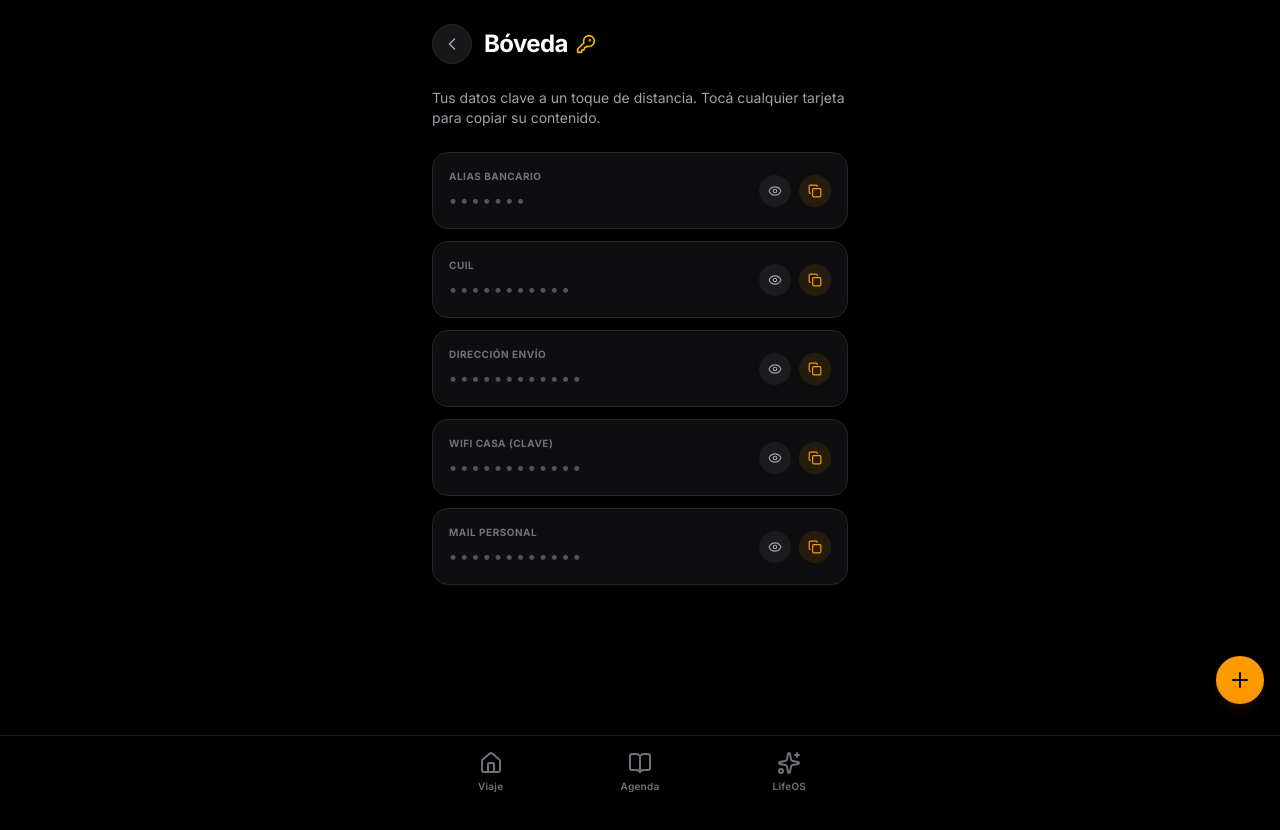
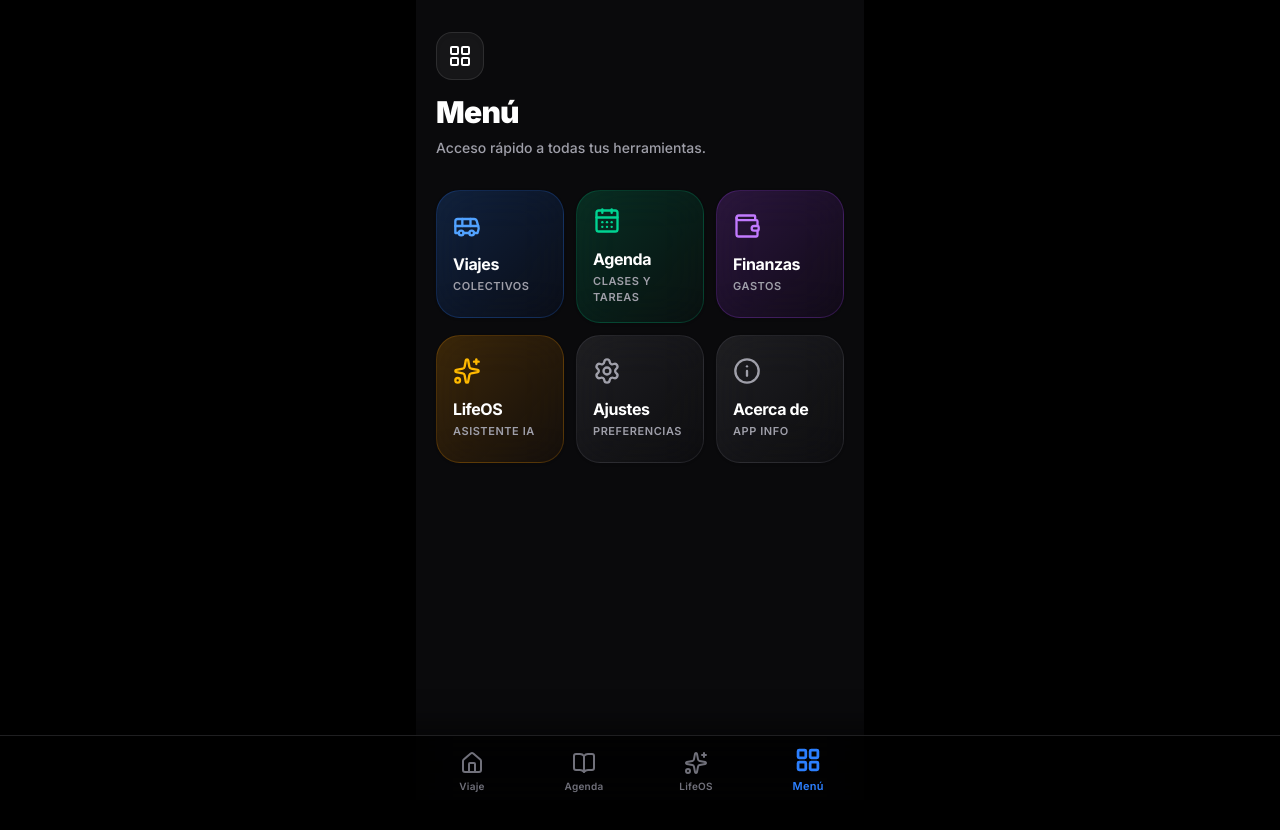
Before and after one commit to aalvaroespinoza/AppHorarios, a Next.js app: page /boveda in a window 1280 px wide. Shown: the top 830 px of the page. Built offline with nearby package versions, Linux system fonts and the light colour scheme.

Commit message:
feat(ui): limpiar agenda, crear Hub interactivo en bóveda y configurar Vercel Cron

```diff
--- a/src/app/boveda/page.tsx
+++ b/src/app/boveda/page.tsx
@@ -1,218 +1,104 @@
 "use client";
 
-import { useState, useEffect } from 'react';
-import { motion, AnimatePresence } from 'framer-motion';
-import { ChevronLeft, KeyRound, Eye, EyeOff, Copy, Plus, X } from 'lucide-react';
+import { motion } from 'framer-motion';
+import {
+  Bus, Wallet, CalendarDays, Sparkles,
+  Settings, Info, LayoutGrid
+} from 'lucide-react';
 import Link from 'next/link';
 
-interface DatoBoveda {
-  id: string;
-  titulo: string;
-  valor: string;
-}
-
-const DATOS_DEFAULT: DatoBoveda[] = [
-  { id: '1', titulo: 'Alias Bancario', valor: 'newdata' },
-  { id: '2', titulo: 'CUIL', valor: '20472531388' },
-  { id: '3', titulo: 'Dirección Envío', valor: 'San Luis 831, Despeñaderos' },
-  { id: '4', titulo: 'WiFi Casa (Clave)', valor: 'lorenzojulian' },
-  { id: '5', titulo: 'Mail Personal', valor: 'alvaroespinoza512@gmail.com' },
-];
-
-export default function BovedaPage() {
-  const [datos, setDatos] = useState<DatoBoveda[]>([]);
-  const [isMounted, setIsMounted] = useState(false);
-
-  // Toast state
-  const [toastMsg, setToastMsg] = useState<string | null>(null);
-
-  // New Dato state
-  const [showAdd, setShowAdd] = useState(false);
-  const [nuevoTitulo, setNuevoTitulo] = useState('');
-  const [nuevoValor, setNuevoValor] = useState('');
-
-  // Unmasked fields
-  const [unmasked, setUnmasked] = useState<Record<string, boolean>>({});
-
-  useEffect(() => {
-    setIsMounted(true);
-    const stored = localStorage.getItem('apphorarios_boveda_v2');
-    if (stored) {
-      try {
-        setDatos(JSON.parse(stored));
-      } catch (e) {
-        setDatos(DATOS_DEFAULT);
-      }
-    } else {
-      setDatos(DATOS_DEFAULT);
+export default function HubPage() {
+  const apps = [
+    {
+      id: 'viajes',
+      title: 'Viajes',
+      href: '/',
+      icon: <Bus size={28} className="text-blue-400" />,
+      color: 'from-blue-500/20 to-blue-600/5 border-blue-500/20',
+      description: 'Colectivos'
+    },
+    {
+      id: 'agenda',
+      title: 'Agenda',
+      href: '/academia',
+      icon: <CalendarDays size={28} className="text-emerald-400" />,
+      color: 'from-emerald-500/20 to-emerald-600/5 border-emerald-500/20',
+      description: 'Clases y tareas'
+    },
+    {
+      id: 'finanzas',
+      title: 'Finanzas',
+      href: '/finanzas',
+      icon: <Wallet size={28} className="text-purple-400" />,
+      color: 'from-purple-500/20 to-purple-600/5 border-purple-500/20',
+      description: 'Gastos'
+    },
+    {
+      id: 'lifeos',
+      title: 'LifeOS',
+      href: '/lifeos',
+      icon: <Sparkles size={28} className="text-amber-400" />,
+      color: 'from-amber-500/20 to-amber-600/5 border-amber-500/20',
+      description: 'Asistente IA'
+    },
+    {
+      id: 'config',
+      title: 'Ajustes',
+      href: '/configuracion',
+      icon: <Settings size={28} className="text-zinc-400" />,
+      color: 'from-zinc-500/20 to-zinc-600/5 border-zinc-500/20',
+      description: 'Preferencias'
+    },
+    {
+      id: 'acerca',
+      title: 'Acerca de',
+      href: '/acerca',
+      icon: <Info size={28} className="text-zinc-400" />,
+      color: 'from-zinc-500/20 to-zinc-600/5 border-zinc-500/20',
+      description: 'App info'
     }
-  }, []);
-
-  useEffect(() => {
-    if (isMounted) {
-      localStorage.setItem('apphorarios_boveda_v2', JSON.stringify(datos));
-    }
-  }, [datos, isMounted]);
-
-  const copyToClipboard = async (texto: string) => {
-    try {
-      await navigator.clipboard.writeText(texto);
-
-      // Feedback
-      if (navigator.vibrate) navigator.vibrate(40);
-      setToastMsg('¡Copiado al portapapeles!');
-      setTimeout(() => setToastMsg(null), 2500);
-    } catch (err) {
-      console.error('Failed to copy', err);
-    }
-  };
-
-  const toggleUnmask = (id: string, e: React.MouseEvent) => {
-    e.stopPropagation();
-    setUnmasked(prev => ({ ...prev, [id]: !prev[id] }));
-  };
-
-  const handleAdd = () => {
-    if (!nuevoTitulo || !nuevoValor) return;
-    setDatos(prev => [...prev, {
-      id: Date.now().toString(),
-      titulo: nuevoTitulo,
-      valor: nuevoValor
-    }]);
-    setNuevoTitulo('');
-    setNuevoValor('');
-    setShowAdd(false);
-  };
-
-  const handleRemove = (id: string, e: React.MouseEvent) => {
-    e.stopPropagation();
-    setDatos(prev => prev.filter(d => d.id !== id));
-  };
-
-  if (!isMounted) return null;
+  ];
 
   return (
     <motion.div
-      initial={{ opacity: 0, x: 20 }}
-      animate={{ opacity: 1, x: 0 }}
+      initial={{ opacity: 0, y: 10 }}
+      animate={{ opacity: 1, y: 0 }}
       transition={{ type: "spring", bounce: 0, duration: 0.4 }}
-      className="p-4 max-w-md mx-auto flex flex-col gap-6 min-h-[100dvh] relative"
-      style={{ paddingTop: 'max(1rem, env(safe-area-inset-top))' }}
+      className="p-5 max-w-md mx-auto flex flex-col gap-6 min-h-[100dvh] pb-24 relative bg-[#0a0a0c]"
+      style={{ paddingTop: 'max(1.5rem, env(safe-area-inset-top))' }}
     >
       {/* Header */}
-      <header className="flex items-center gap-3 mt-2">
-        <Link
-          href="/academia"
-          className="w-10 h-10 bg-zinc-900 border border-zinc-800 rounded-full flex items-center justify-center text-zinc-400 hover:text-white transition-colors shadow-sm"
-        >
-          <ChevronLeft size={20} />
-        </Link>
-        <div>
-          <h1 className="text-2xl font-bold tracking-tight text-white flex items-center gap-2">
-            Bóveda <KeyRound size={20} className="text-amber-400" />
-          </h1>
+      <header className="flex flex-col gap-1.5 mt-2 mb-2">
+        <div className="w-12 h-12 bg-white/5 rounded-2xl flex items-center justify-center mb-2 border border-white/10 shadow-inner">
+          <LayoutGrid size={24} className="text-white" />
         </div>
+        <h1 className="text-3xl font-black tracking-tight text-white leading-tight">
+          Menú
+        </h1>
+        <p className="text-sm text-zinc-400 font-medium">
+          Acceso rápido a todas tus herramientas.
+        </p>
       </header>
 
-      {/* Intro */}
-      <p className="text-sm text-zinc-400">
-        Tus datos clave a un toque de distancia. Tocá cualquier tarjeta para copiar su contenido.
-      </p>
-
-      {/* Grid */}
-      <div className="flex flex-col gap-3">
-        {datos.map(d => {
-          const isUnmasked = unmasked[d.id];
-          const displayValue = isUnmasked ? d.valor : '•'.repeat(Math.min(d.valor.length, 12));
-          return (
+      {/* Grid de Apps */}
+      <div className="grid grid-cols-2 gap-3 sm:grid-cols-3">
+        {apps.map((app, i) => (
+          <Link key={app.id} href={app.href}>
             <motion.div
-              layout
-              key={d.id}
-              onClick={() => copyToClipboard(d.valor)}
-              className="group bg-zinc-900/60 border border-zinc-800 rounded-2xl p-4 flex items-center justify-between cursor-pointer active:scale-[0.98] transition-all shadow-sm hover:border-zinc-700"
+              initial={{ opacity: 0, scale: 0.9 }}
+              animate={{ opacity: 1, scale: 1 }}
+              transition={{ delay: i * 0.05, type: 'spring', bounce: 0 }}
+              className={`flex flex-col p-4 rounded-3xl bg-gradient-to-br ${app.color} border backdrop-blur-xl shadow-sm hover:shadow-md active:scale-95 active:shadow-inner transition-all duration-200 aspect-square justify-center`}
             >
-              <div className="flex flex-col min-w-0 pr-4">
-                <span className="text-zinc-500 text-[10px] font-bold uppercase tracking-wider mb-1">{d.titulo}</span>
-                <span className={`text-base font-semibold truncate ${isUnmasked ? 'text-zinc-100' : 'text-zinc-600 tracking-[0.2em]'}`}>
-                  {displayValue}
-                </span>
+              <div className="mb-3">
+                {app.icon}
               </div>
-              <div className="flex gap-2 shrink-0 items-center">
-                <button
-                  onClick={(e) => toggleUnmask(d.id, e)}
-                  className="w-8 h-8 rounded-full bg-zinc-800/50 flex items-center justify-center text-zinc-400 hover:text-white"
-                >
-                  {isUnmasked ? <EyeOff size={14} /> : <Eye size={14} />}
-                </button>
-                <div className="w-8 h-8 rounded-full bg-amber-500/10 flex items-center justify-center text-amber-500 group-hover:bg-amber-500/20">
-                  <Copy size={14} />
-                </div>
-              </div>
+              <h2 className="text-base font-bold text-white tracking-tight">{app.title}</h2>
+              <span className="text-[11px] font-semibold text-zinc-400 uppercase tracking-wider mt-0.5">{app.description}</span>
             </motion.div>
-          );
-        })}
+          </Link>
+        ))}
       </div>
-
-      {/* Fab Button */}
-      <button
-        onClick={() => setShowAdd(true)}
-        className="fixed bottom-24 right-4 w-12 h-12 bg-amber-500 rounded-full flex items-center justify-center text-black shadow-lg shadow-amber-900/20 active:scale-90 transition-transform"
-      >
-        <Plus size={24} />
-      </button>
-
-      {/* Add Modal */}
-      <AnimatePresence>
-        {showAdd && (
-          <motion.div
-            initial={{ opacity: 0, y: 100 }}
-            animate={{ opacity: 1, y: 0 }}
-            exit={{ opacity: 0, y: 100 }}
-            className="fixed inset-0 z-50 flex items-center justify-center px-4"
-          >
-            <div className="absolute inset-0 bg-black/60 backdrop-blur-sm" onClick={() => setShowAdd(false)} />
-            <div className="relative w-full max-w-md bg-zinc-900 border border-zinc-800 rounded-3xl p-5 shadow-2xl flex flex-col gap-4">
-              <div className="flex justify-between items-center">
-                <h3 className="text-lg font-bold text-white">Nuevo Dato</h3>
-                <button onClick={() => setShowAdd(false)} className="text-zinc-500 p-1"><X size={18} /></button>
-              </div>
-              <input
-                placeholder="Título (Ej: CBU)"
-                value={nuevoTitulo}
-                onChange={e => setNuevoTitulo(e.target.value)}
-                className="w-full bg-zinc-950 border border-zinc-800 rounded-xl px-4 py-3 text-base text-white focus:outline-none focus:border-amber-500"
-              />
-              <input
-                placeholder="Valor"
-                value={nuevoValor}
-                onChange={e => setNuevoValor(e.target.value)}
-                className="w-full bg-zinc-950 border border-zinc-800 rounded-xl px-4 py-3 text-base text-white focus:outline-none focus:border-amber-500"
-              />
-              <button
-                onClick={handleAdd}
-                className="w-full py-3 bg-amber-500 text-black font-bold rounded-xl mt-2 active:scale-[0.98] transition-transform shadow-lg"
-              >
-                Guardar
-              </button>
-            </div>
-          </motion.div>
-        )}
-      </AnimatePresence>
-
-      {/* Toast */}
-      <AnimatePresence>
-        {toastMsg && (
-          <motion.div
-            initial={{ opacity: 0, y: 50, scale: 0.9 }}
-            animate={{ opacity: 1, y: 0, scale: 1 }}
-            exit={{ opacity: 0, scale: 0.9 }}
-            className="fixed bottom-10 left-1/2 -translate-x-1/2 z-50 bg-white text-black px-4 py-2 rounded-full shadow-2xl font-bold text-sm flex items-center gap-2 pointer-events-none"
-          >
-            <Copy size={14} className="text-amber-500" />
-            {toastMsg}
-          </motion.div>
-        )}
-      </AnimatePresence>
     </motion.div>
   );
 }
--- a/src/components/layout/BottomTabBar.tsx
+++ b/src/components/layout/BottomTabBar.tsx
@@ -2,7 +2,7 @@
 
 import React, { useState, useEffect } from 'react';
 import { motion } from 'framer-motion';
-import { Home, BookOpen, Sparkles, LucideIcon } from 'lucide-react';
+import { Home, BookOpen, Sparkles, LayoutGrid, LucideIcon } from 'lucide-react';
 import Link from 'next/link';
 import { usePathname } from 'next/navigation';
 
@@ -16,6 +16,7 @@ export const defaultTabs: NavigationTab[] = [
   { id: '/', label: 'Viaje', icon: Home },
   { id: '/academia', label: 'Agenda', icon: BookOpen },
   { id: '/lifeos', label: 'LifeOS', icon: Sparkles },
+  { id: '/boveda', label: 'Menú', icon: LayoutGrid },
 ];
 
 export interface BottomTabBarProps {
```
Also changed, not shown: src/app/academia/page.tsx (+1 -6 lines), vercel.json.
